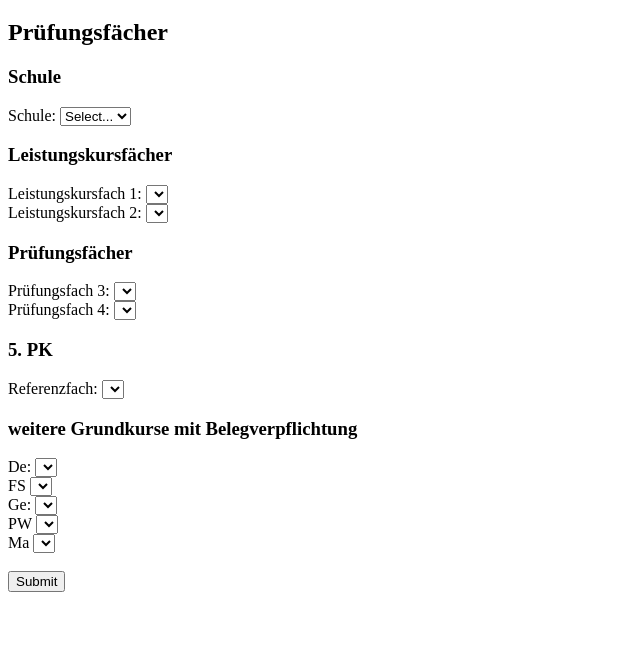
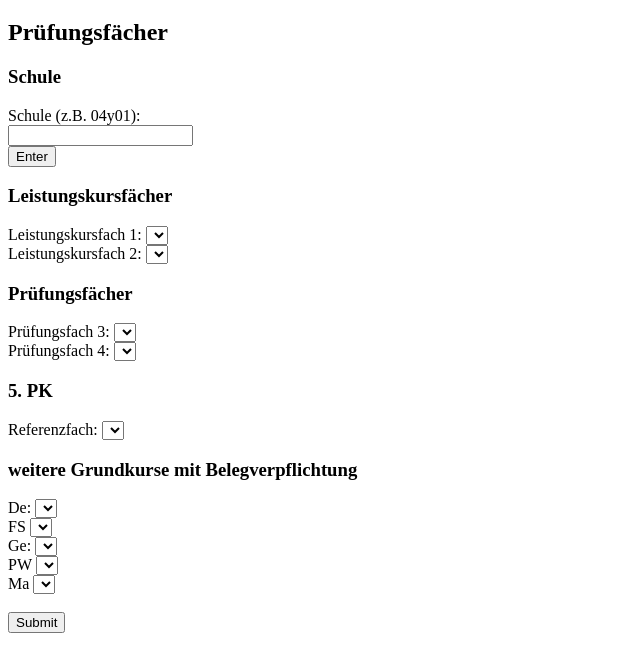
Before and after one commit to CODE-A-ROBOT/course-registration-app, a website: page public/index.html in a window 1280 px wide. Shown: the part 61-732 px from the top of the page, without its empty margins (0-640 px from the left). Drawn offline with Linux system fonts and the light colour scheme.

Commit message:
Changed to input school nr

```diff
--- a/public/data.json
+++ b/public/data.json
@@ -1,7 +1,7 @@
 [
   {
     "row": "1",
-    "schoolSelect": "School1",
+    "schoolSelect": "04y01",
     "column1Select": "Fremdsprache",
     "column2Select": "Deutsch",
     "column3Select": "Aufgabenfeld II",
@@ -16,7 +16,7 @@
 
   {
     "row": "2",
-    "schoolSelect": "School1",
+    "schoolSelect": "04y01",
     "column1Select": "Fremdsprache",
     "column2Select": "Deutsch",
     "column3Select": "Aufgabenfeld II",
@@ -31,7 +31,7 @@
 
   {
     "row": "4",
-    "schoolSelect": "School1",
+    "schoolSelect": "04y01",
     "column1Select": "Fremdsprache",
     "column2Select": "Fremdsprache",
     "column3Select": "Deutsch",
@@ -46,7 +46,7 @@
 
  {
     "row": "5",
-    "schoolSelect": "School1",
+    "schoolSelect": "04y01",
     "column1Select": "Fremdsprache",
     "column2Select": "Fremdsprache",
     "column3Select": "Deutsch",
@@ -61,7 +61,7 @@
 
  {
     "row": "6",
-    "schoolSelect": "School1",
+    "schoolSelect": "04y01",
     "column1Select": "Fremdsprache",
     "column2Select": "Fremdsprache",
     "column3Select": "Mathematik",
@@ -76,7 +76,7 @@
 
   {
     "row": "7",
-    "schoolSelect": "School1",
+    "schoolSelect": "04y01",
     "column1Select": "Fremdsprache",
     "column2Select": "Musik/Kunst",
     "column3Select": "Deutsch",
@@ -91,7 +91,7 @@
 
   {
     "row": "8",
-    "schoolSelect": "School1",
+    "schoolSelect": "04y01",
     "column1Select": "Fremdsprache",
     "column2Select": "Musik/Kunst",
     "column3Select": "Deutsch",
@@ -106,7 +106,7 @@
 
  {
     "row": "9",
-    "schoolSelect": "School1",
+    "schoolSelect": "04y01",
     "column1Select": "Fremdsprache",
     "column2Select": "Musik/Kunst",
     "column3Select": "Mathematik",
@@ -121,7 +121,7 @@
 
  {
     "row": "13",
-    "schoolSelect": "School1",
+    "schoolSelect": "04y01",
     "column1Select": "Fremdsprache",
     "column2Select": "Mathematik",
     "column3Select": "Aufgabenfeld II",
@@ -136,7 +136,7 @@
 
   {
     "row": "14",
-    "schoolSelect": "School1",
+    "schoolSelect": "04y01",
     "column1Select": "Fremdsprache",
     "column2Select": "Naturwissenschaft",
     "column3Select": "Deutsch",
@@ -151,7 +151,7 @@
 
   {
     "row": "15",
-    "schoolSelect": "School1",
+    "schoolSelect": "04y01",
     "column1Select": "Fremdsprache",
     "column2Select": "Naturwissenschaft",
     "column3Select": "Mathematik",
@@ -166,7 +166,7 @@
 
   {
     "row": "26",
-    "schoolSelect": "School1",
+    "schoolSelect": "04y01",
     "column1Select": "Mathematik",
     "column2Select": "Naturwissenschaft",
     "column3Select": "Deutsch",
@@ -181,7 +181,7 @@
 
   {
     "row": "27",
-    "schoolSelect": "School1",
+    "schoolSelect": "04y01",
     "column1Select": "Mathematik",
     "column2Select": "Naturwissenschaft",
     "column3Select": "Fremdsprache",
@@ -196,7 +196,7 @@
 
   {
     "row": "32",
-    "schoolSelect": "School1",
+    "schoolSelect": "04y01",
     "column1Select": "Naturwissenschaft",
     "column2Select": "Deutsch",
     "column3Select": "Fremdsprache",
@@ -211,7 +211,7 @@
 
   {
     "row": "33",
-    "schoolSelect": "School1",
+    "schoolSelect": "04y01",
     "column1Select": "Naturwissenschaft",
     "column2Select": "Deutsch",
     "column3Select": "Mathematik",
@@ -226,7 +226,7 @@
 
   {
     "row": "34",
-    "schoolSelect": "School1",
+    "schoolSelect": "04y01",
     "column1Select": "Naturwissenschaft",
     "column2Select": "Musik/Kunst",
     "column3Select": "Fremdsprache",
@@ -241,7 +241,7 @@
 
   {
     "row": "35",
-    "schoolSelect": "School1",
+    "schoolSelect": "04y01",
     "column1Select": "Naturwissenschaft",
     "column2Select": "Musik/Kunst",
     "column3Select": "Fremdsprache",
@@ -256,7 +256,7 @@
 
   {
     "row": "36",
-    "schoolSelect": "School1",
+    "schoolSelect": "04y01",
     "column1Select": "Naturwissenschaft",
     "column2Select": "Musik/Kunst",
     "column3Select": "Mathematik",
@@ -271,7 +271,7 @@
 
  {
     "row": "40",
-    "schoolSelect": "School1",
+    "schoolSelect": "04y01",
     "column1Select": "Naturwissenschaft",
     "column2Select": "Naturwissenschaft",
     "column3Select": "Fremdsprache",
@@ -286,7 +286,7 @@
 
  {
     "row": "41",
-    "schoolSelect": "School1",
+    "schoolSelect": "04y01",
     "column1Select": "Naturwissenschaft",
     "column2Select": "Naturwissenschaft",
     "column3Select": "Fremdsprache",
@@ -301,7 +301,7 @@
 
  {
     "row": "42",
-    "schoolSelect": "School1",
+    "schoolSelect": "04y01",
     "column1Select": "Naturwissenschaft",
     "column2Select": "Naturwissenschaft",
     "column3Select": "Mathematik",
@@ -316,7 +316,7 @@
 
   {
     "row": "100",
-    "schoolSelect": "School2",
+    "schoolSelect": "04y02",
     "column1Select": "Fremdsprache",
     "column2Select": "Deutsch",
     "column3Select": "Aufgabenfeld II",
--- a/public/index.html
+++ b/public/index.html
@@ -5,6 +5,11 @@
   <meta charset="UTF-8">
   <meta name="viewport" content="width=device-width, initial-scale=1.0">
   <title>Kurswahl</title>
+  <style>
+    .course-selection-hidden {
+      display: none;
+    }
+  </style>
 </head>
 <body>
 
@@ -14,11 +19,37 @@
     <h2>Prüfungsfächer</h2>
 
     <h3>Schule</h3>
+<!-- Add a text input field for school -->
+<div class="course-selection">
+  <label for="schoolInput">Schule (z.B. 04y01):</label>
+  <br/>
 
-    <div class="course-selection">
-      <label for="schoolSelect">Schule:</label>
-      <select id="schoolSelect" name="schoolSelect" onchange="filterOptions('schoolSelect', 'column1Select')"></select>
-    </div>
+  <input type="text" id="schoolInput" name="schoolInput" oninput="filterOptions('schoolInput', 'column1Select')">
+  <br/>
+  <button type="button" onclick="selectEnteredSchool()">Enter</button>
+</div>
+
+<!-- Existing dropdown for school -->
+<div class="course-selection-hidden">
+  <label for="schoolSelect">Schule:</label>
+  <select id="schoolSelect" name="schoolSelect" onchange="filterOptions('schoolSelect', 'column1Select')"></select>
+</div>
+
+<script>
+  // Function to select entered school
+  function selectEnteredSchool() {
+    const schoolInput = document.getElementById('schoolInput');
+    const schoolSelect = document.getElementById('schoolSelect');
+
+    // Set the value of the dropdown to the entered value
+    schoolSelect.value = schoolInput.value;
+
+    // Trigger change event to update dependent dropdowns
+    const event = new Event('change');
+    schoolSelect.dispatchEvent(event);
+  }
+</script>
+
 
     <h3>Leistungskursfächer</h3>
     <div class="course-selection">
```
